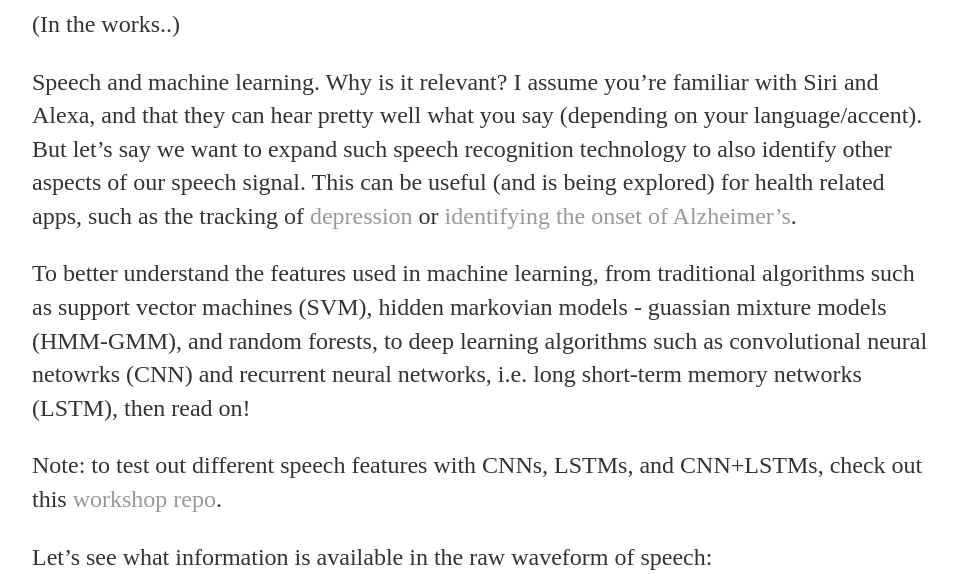
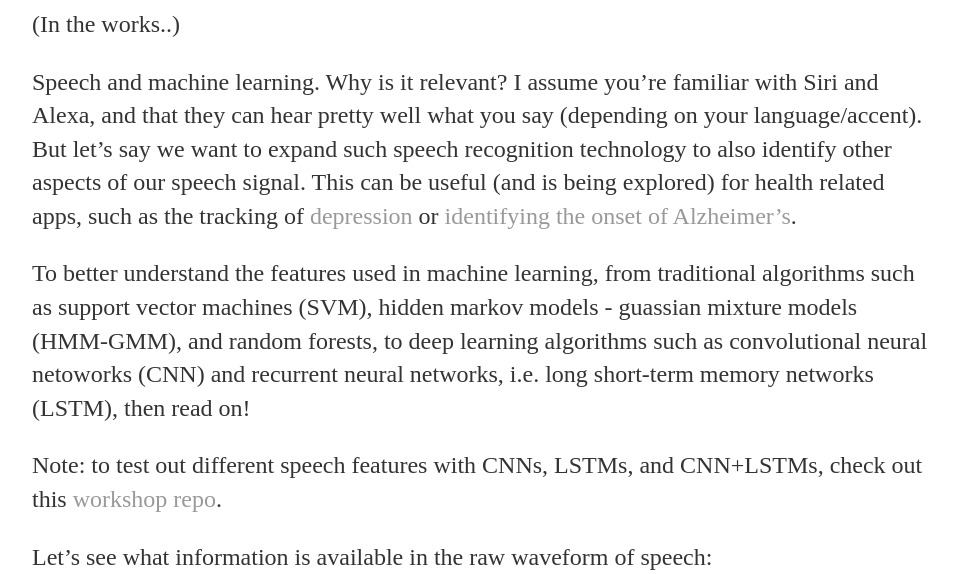
Before and after one commit to a-n-rose/a-n-rose.github.io, a Jekyll site: the page built from _posts/2019-02-06-python-train-cnn-lstm-speech-features.md, in a window 1280 px wide and 900 px high, scrolled down 357 px, cut to the strip 0-574 px from the top of the window. Shown: the whole strip, without its empty margins (160-1118 px from the left). Built offline with Jekyll 4.4.1, drawn with Linux system fonts in a browser that asks for light colours.

Commit message:
typo fix

```diff
--- a/_posts/2019-02-06-python-train-cnn-lstm-speech-features.md
+++ b/_posts/2019-02-06-python-train-cnn-lstm-speech-features.md
@@ -8,7 +8,7 @@
 
 Speech and machine learning. Why is it relevant? I assume you're familiar with Siri and Alexa, and that they can hear pretty well what you say (depending on your language/accent). But let's say we want to expand such speech recognition technology to also identify other aspects of our speech signal. This can be useful (and is being explored) for health related apps, such as the tracking of <a href="http://www.infomus.org/Events/proceedings/ACII2015/papers/Main_Conference/M4_Doctoral_Consortium/D01_Recognition/ACII2015_submission_195.pdf">depression</a> or <a href="https://ac.els-cdn.com/S2352872915000160/1-s2.0-S2352872915000160-main.pdf?_tid=d04d9cc3-f992-4820-af98-f083c847c322&acdnat=1549408007_fe358db560e7df5618e8d68875824413">identifying the onset of Alzheimer's</a>.
 
-To better understand the features used in machine learning, from traditional algorithms such as support vector machines (SVM), hidden markovian models - guassian mixture models (HMM-GMM), and random forests, to deep learning algorithms such as convolutional neural netowrks (CNN) and recurrent neural networks, i.e. long short-term memory networks (LSTM), then read on!
+To better understand the features used in machine learning, from traditional algorithms such as support vector machines (SVM), hidden markov models - guassian mixture models (HMM-GMM), and random forests, to deep learning algorithms such as convolutional neural netoworks (CNN) and recurrent neural networks, i.e. long short-term memory networks (LSTM), then read on!
 
 Note: to test out different speech features with CNNs, LSTMs, and CNN+LSTMs, check out this <a href="https://github.com/a-n-rose/Build-CNN-or-LSTM-or-CNNLSTM-with-speech-features">workshop repo</a>.
 
```
